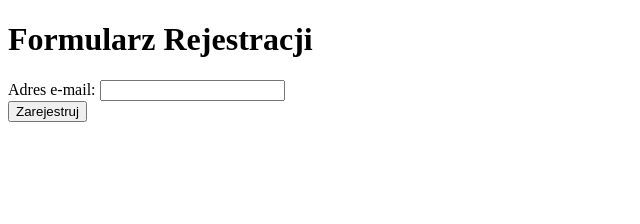
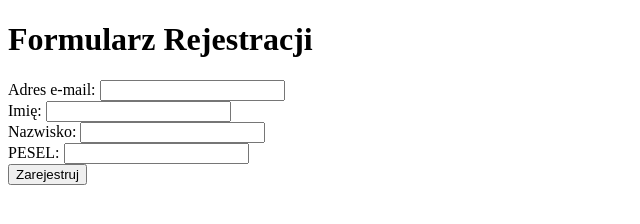
Before and after one commit to legacyDriven/TiN_JS, a website: page src/javascript_be/public/register.html in a window 1280 px wide. Shown: the whole page, without its empty margins (0-640 px from the left). Drawn offline with Linux system fonts and the light colour scheme.

Commit message:
fourth commit, javascript backend updated

```diff
--- a/src/javascript_be/public/register.html
+++ b/src/javascript_be/public/register.html
@@ -12,6 +12,18 @@
         <label for="email">Adres e-mail:</label>
         <input type="email" id="email" name="email" required>
     </div>
+    <div>
+        <label for="firstName">Imię:</label>
+        <input type="text" id="firstName" name="firstName" required minlength="3" maxlength="20">
+    </div>
+    <div>
+        <label for="lastName">Nazwisko:</label>
+        <input type="text" id="lastName" name="lastName" required minlength="3" maxlength="20">
+    </div>
+    <div>
+        <label for="pesel">PESEL:</label>
+        <input type="text" id="pesel" name="pesel" required pattern="\d{11}">
+    </div>
     <button type="submit">Zarejestruj</button>
 </form>
 </body>
```
Also changed, not shown: src/javascript_be/app.js (+16 -3 lines), src/javascript_be/package.json (added, +14 -0 lines), 3 other files.
